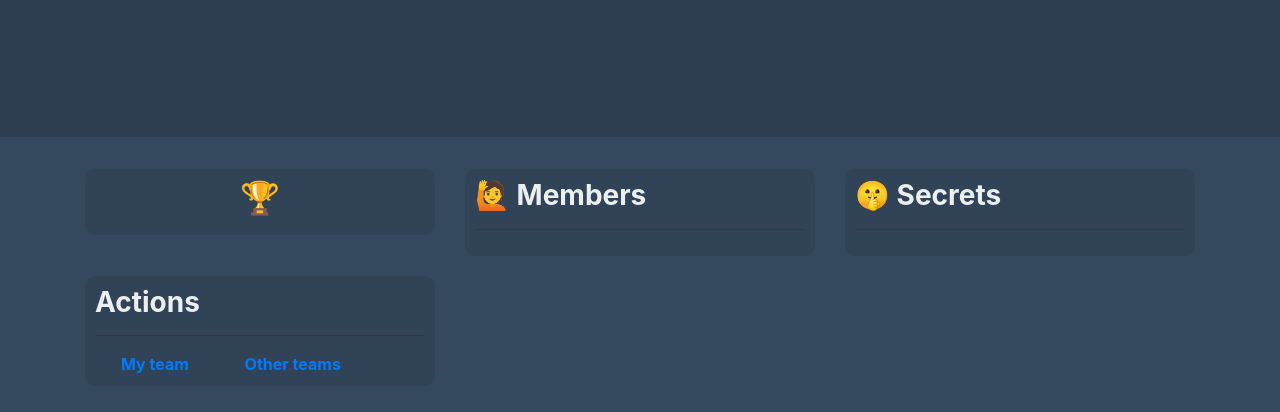
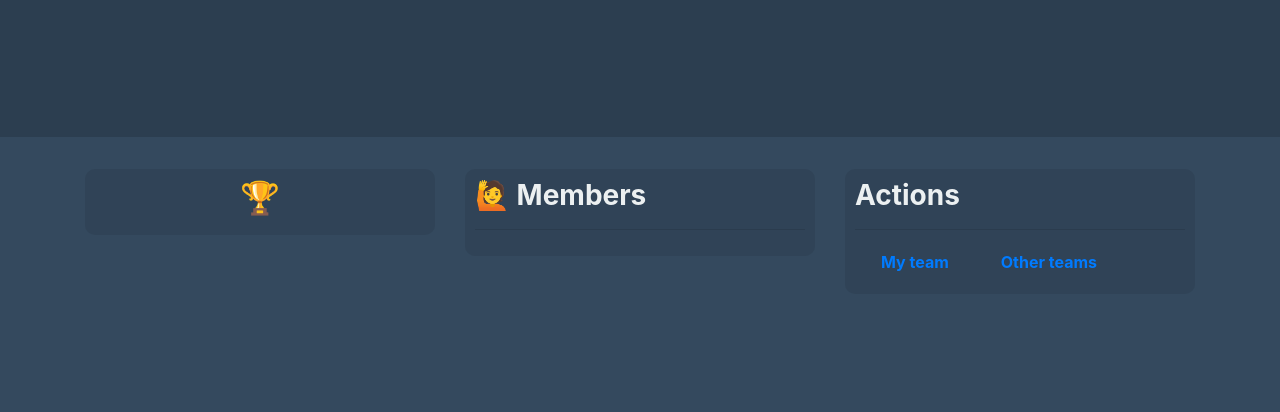
Before and after one commit to bastienexertier/picturegame, a Flask app: template templates/team_page.html in a window 1280 px wide. Shown: the top 412 px of the page. Run offline with Flask 2, Linux system fonts and the light colour scheme; the template is opened without the code that fills it, so the values that code supplies are empty; some libraries are stand-ins or nearby versions.

Commit message:
amelioration de l'affichage des membres dans la page team. Le bloc secrets n'est plus affiche si il n'y a pas de secrets

```diff
--- a/static/css/style.css
+++ b/static/css/style.css
@@ -88,14 +88,6 @@ img {
 	width: 25%;
 }
 
-.member-list {
-	display: flex;
-}
-
-.member-list > span {
-	margin: 0px 3px;
-}
-
 .color-checkbox {
 	width: 20px;
 	height: 20px;
@@ -142,10 +134,15 @@ button {
   padding: 0px;
 }
 
-div.element span {
+.box-list {
+	display: flex;
+	flex-wrap: wrap;
+}
+
+.box-list span {
 	cursor: pointer;
-	padding: 4px 8px;
-	margin: 0px 3px;
+	padding: 4px 8px 4px;
+	margin: 0px 3px 6px;
 	border-radius: 3px;
 }
 
--- a/templates/team_page.html
+++ b/templates/team_page.html
@@ -39,20 +39,24 @@
 				<div class="element">
 					<h3>&#x1F64B; Members</h3>
 					<hr>
+					<div class="box-list">
 						{% for teammate in teammates %}
 							<span>{{ teammate.name }}</span>
 						{% endfor %}
 					</div>
 				</div>
+			</div>
 
+			{% if qrs.qrcodes %}
 				<div class="col-12 col-md-6 col-xl-4 element-container">
 					<div class="element">
 						<h3>&#x1F92B; Secrets</h3>
 						<hr>
+						<div class="box-list">
 							{% for qr in qrs.qrcodes %}
 								<span onclick="alert('{{ qr.description }}');">
 									{% if qr.qr_id in team_qrs_dict %}
-								&#x1F49A;
+										&#x1F535;
 									{% else %}
 										&#x1F534;
 									{% endif %}
@@ -61,6 +65,8 @@
 							{% endfor %}
 						</div>
 					</div>
+				</div>
+			{% endif %}
 
 			{% for obj in objectives %}
 			<div class="col-12 col-md-6 col-xl-4 element-container">
@@ -97,6 +103,7 @@
 				<div class="element">
 					<h3>Actions</h3>
 					<hr>
+					<div class="box-list">
 						{% if edit %}
 						<span>
 							<a href="team/leave" class="col-4" onclick="return confirm('Are you sure?')">Leave Team</a>
@@ -111,6 +118,7 @@
 						</span>
 					</div>
 				</div>
+			</div>
 
 
 		</div>
```
Lines whose indentation alone changed are shown as unchanged.
